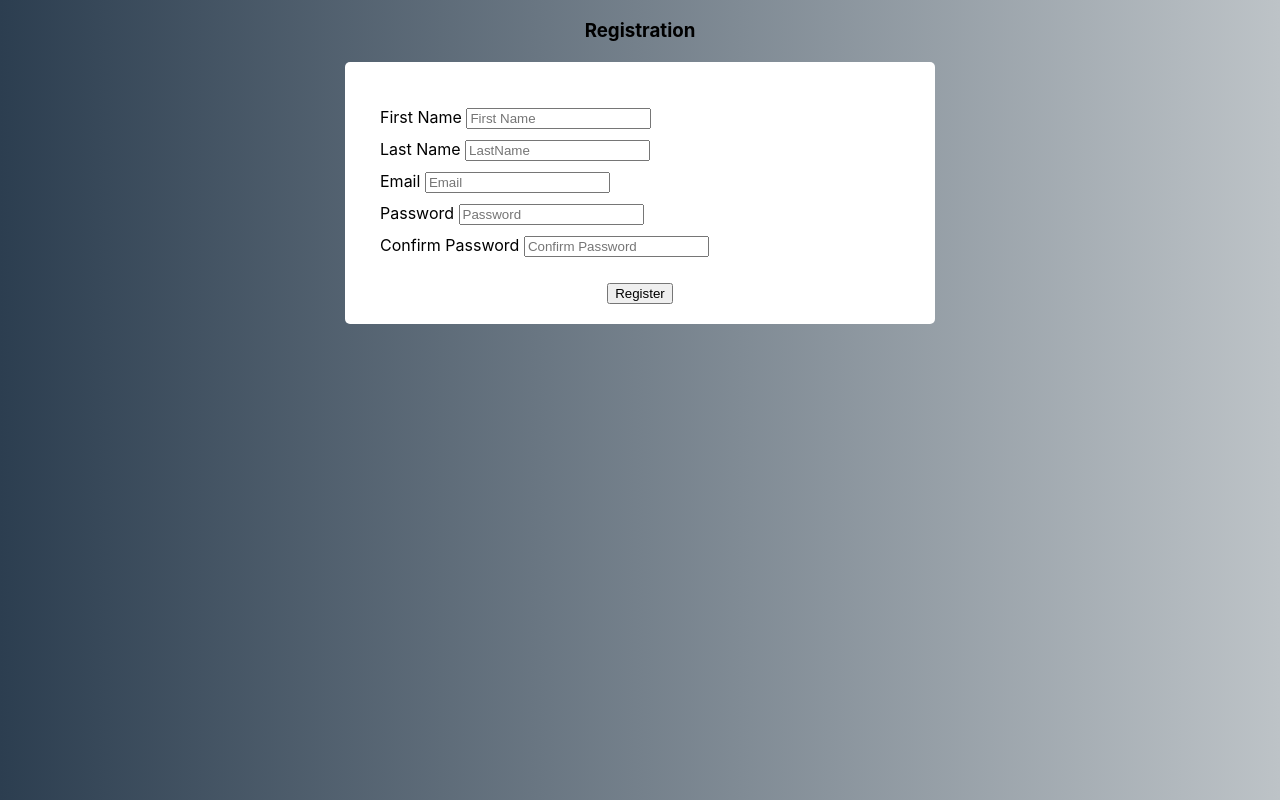
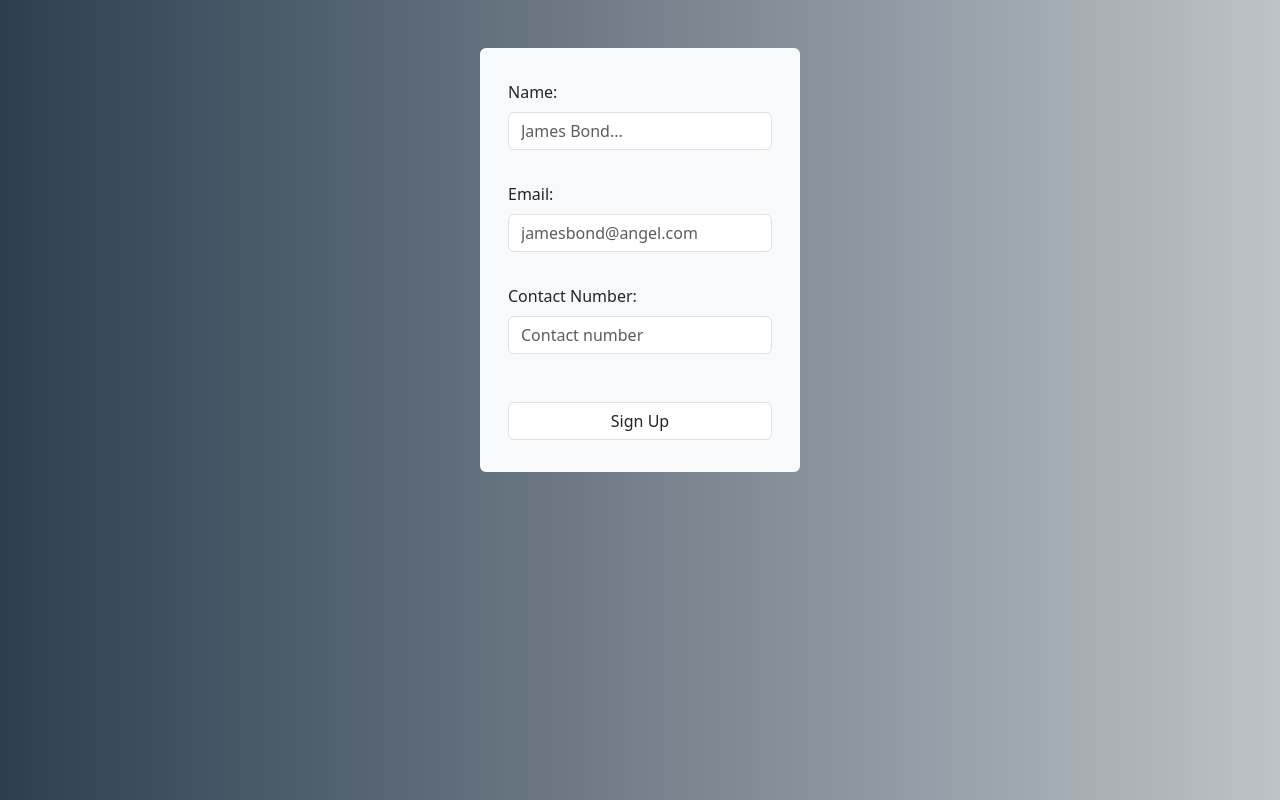
Before and after one commit to mohammdowais/RPFB-2, a React (Create React App) app in the folder registerform/: page / in a window 1280 px wide. Built offline with nearby package versions, Linux system fonts and the light colour scheme.

Commit message:
login page added

```diff
--- a/registerform/src/App.css
+++ b/registerform/src/App.css
@@ -1,6 +1,6 @@
-.App {
+/* .App {
   text-align: center;
-}
+} */
 
 .App-logo {
   height: 40vmin;
--- a/registerform/src/App.js
+++ b/registerform/src/App.js
@@ -1,13 +1,15 @@
 import logo from './logo.svg';
 import './App.css';
 import Header from './components/header';
-import RegistrationForm from './components/registrationForm'
+import RegistrationForm from './components/registrationForm';
+import Login from './components/login';
 
 function App() {
   return (
     <div className="App">
-      <Header/>
-      <RegistrationForm/>
+      {/* <Header/>
+      <RegistrationForm/> */}
+      <Login/>
     </div>
   );
 }
--- /dev/null
+++ b/registerform/src/components/login.jsx
@@ -0,0 +1,35 @@
+import React, { Component } from 'react'
+
+class Login extends Component {
+  render() {
+    return (
+      <form className="row w-25 gy-3 bg-light p-3 mx-auto mt-5 rounded">
+
+            <div className="col-12">
+                <label for="firstname" className="form-label ">Name:</label>
+                <input type="text" className="form-control mb-3" id="firstname" placeholder='James Bond...'/>
+            </div>
+
+
+            <div className="col-12">
+                <label for="emailId" className="form-label ">Email:</label>
+                <input type="email" className="form-control mb-3" id="emailId" placeholder='jamesbond@angel.com'/>
+            </div>
+
+
+            <div className="col-12">
+                <label for="phoneNumber" className="form-label ">Contact Number:</label>
+                <input type="tel" className="form-control mb-3" id="phoneNumber" placeholder='Contact number' pattern="[0-9]{10}"/>
+            </div>
+
+
+            <div className="col-12">
+                <button type="submit" className='form-control btn-primary my-3'>Sign Up</button>
+            </div>
+
+      </form>
+    )
+  }
+}
+
+export default Login;
--- a/registerform/src/index.js
+++ b/registerform/src/index.js
@@ -3,6 +3,7 @@ import ReactDOM from 'react-dom/client';
 import './index.css';
 import App from './App';
 import reportWebVitals from './reportWebVitals';
+import 'bootstrap/dist/css/bootstrap.css'
 
 const root = ReactDOM.createRoot(document.getElementById('root'));
 root.render(
```
